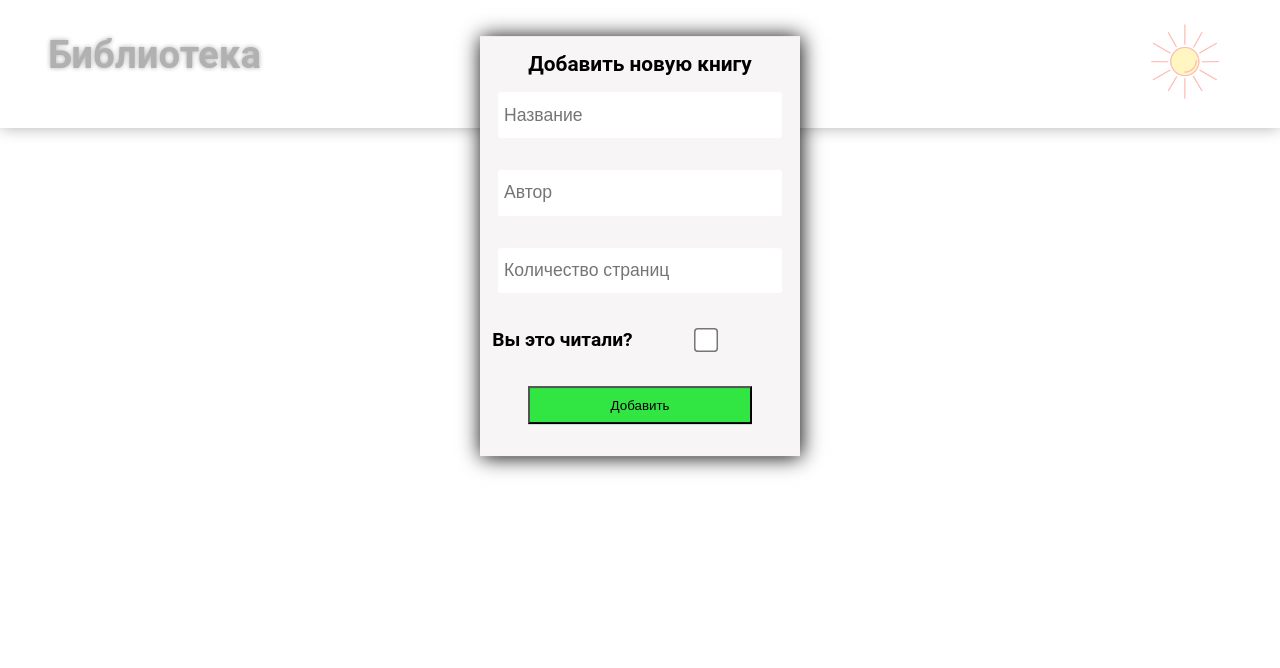
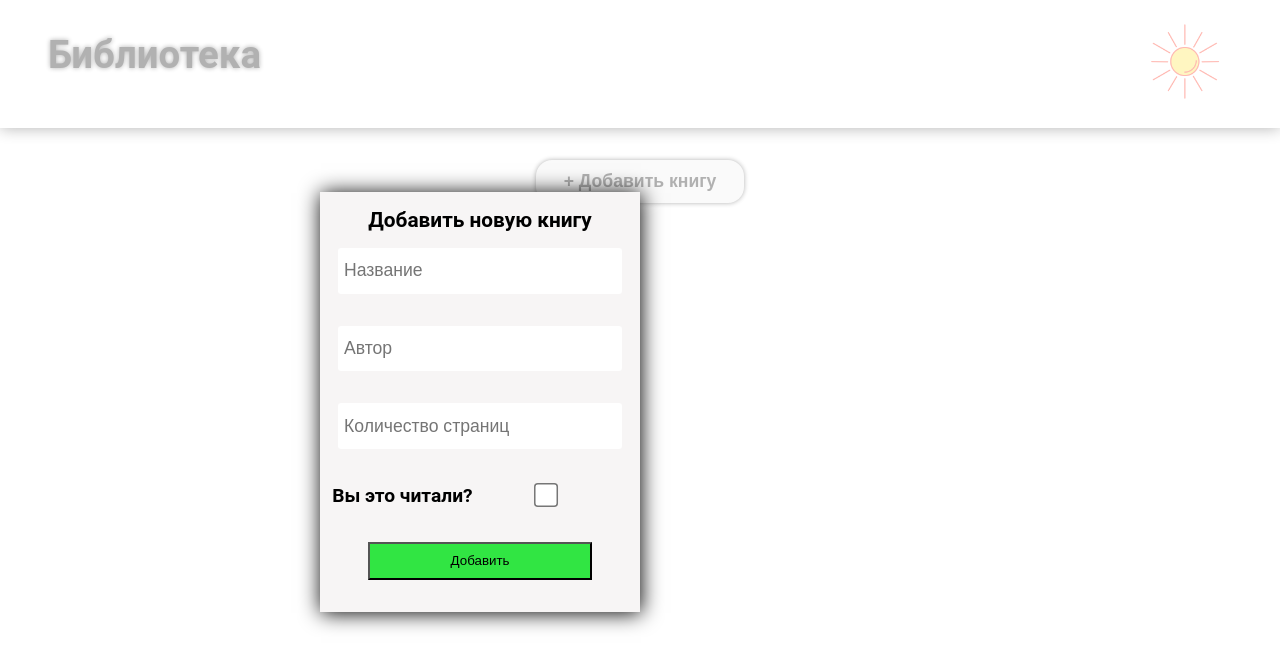
Before and after one commit to Skalette1/library, a plain HTML site: page index.html in a window 1280 px wide. Both pictures are taken after a click on the button "+ Добавить книгу". Drawn offline with Linux system fonts and the light colour scheme.

Commit message:
not last

```diff
--- a/script.js
+++ b/script.js
@@ -10,7 +10,7 @@ const publicBook = document.getElementById('public');
 const checkBox = document.getElementById('check')
 
 addBook.addEventListener('click', () => {
-    modalWindow.style.cssText = 'opacity: 1; display: flex; flex-direction: column; justify-content: center;align-items: center;text-align: center;gap: 1.2rem; transform: translateY(-55%)';
+    modalWindow.style.cssText = 'opacity: 1; display: flex; flex-direction: column; justify-content: center;align-items: center;text-align: center;gap: 1.2rem;';
     container.style.cssText = 'z-index: .7; opacity: .3';
 })
 
@@ -75,7 +75,7 @@ checkBox.style.background = checkBack;
 
 publicBook.addEventListener('click', () => {
     putBook();
-    modalWindow.style.cssText = 'display: none; transform: translateY(-45%)';
+    modalWindow.style.cssText = 'display: none;';
     container.style.cssText = 'z-index: 1; opacity: 1';
     nameInput.value = '';
     authorInput.value = '';
--- a/style.css
+++ b/style.css
@@ -59,6 +59,9 @@ h1:hover {
 }
 
 .modal {
+    position: absolute;
+    left: 25%;
+    top: 10rem;
     display: none;
     width: 320px;
     margin: 2rem auto;
```
